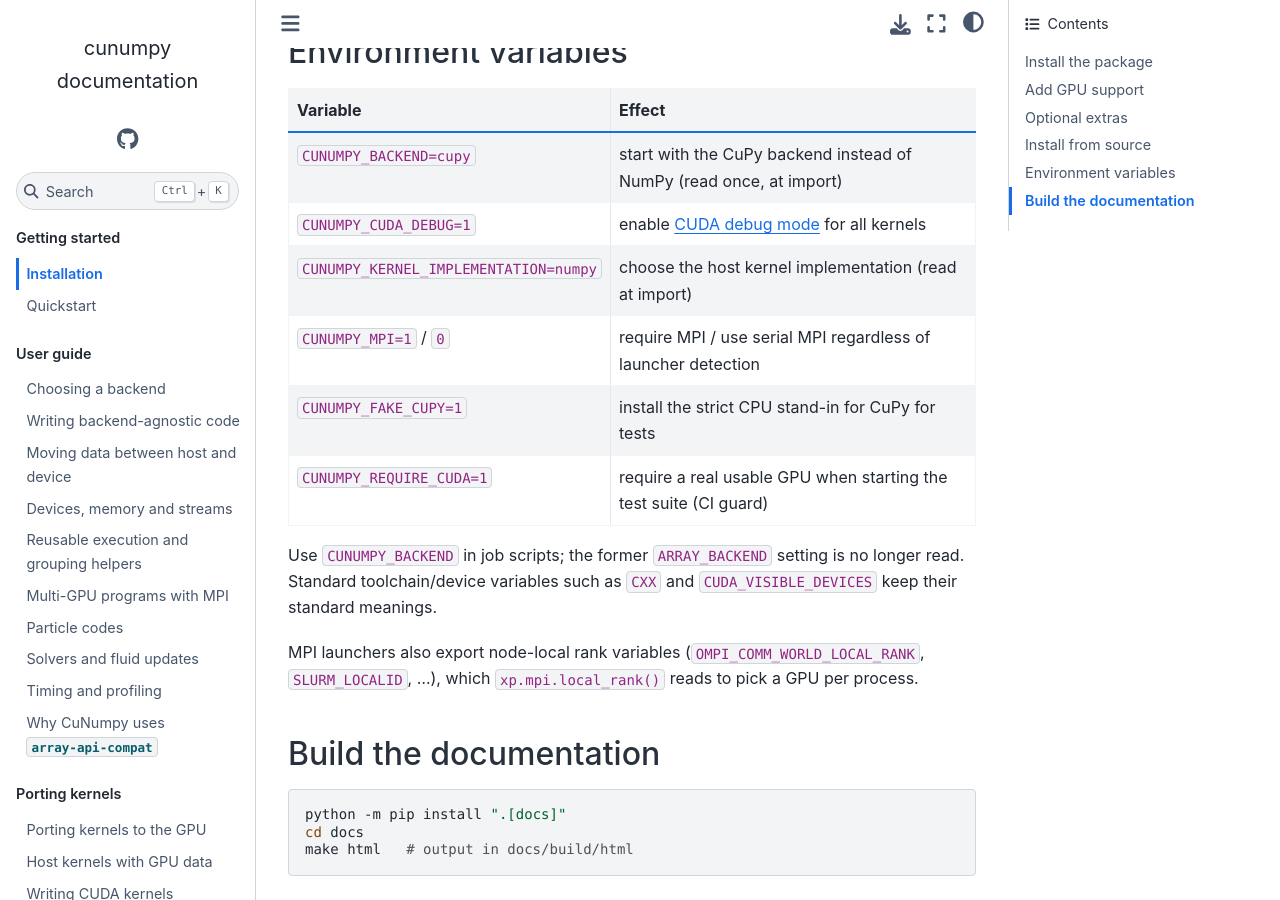
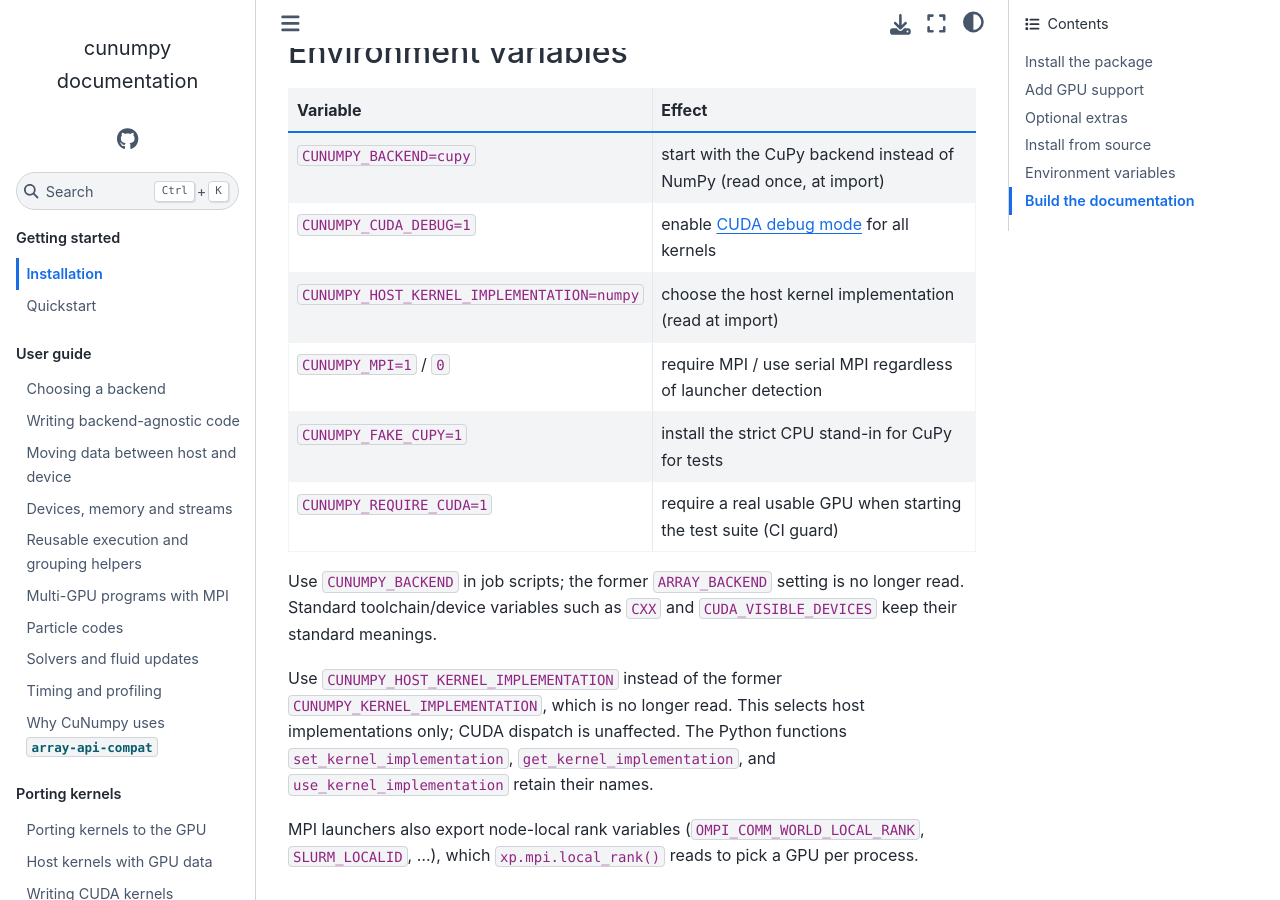
Before and after one commit to max-models/cunumpy, a Sphinx documentation site: the page built from docs/source/installation.md, in a window 1280 px wide and 900 px high, scrolled down 1666 px. Built offline with Sphinx 7.4.7 and the Sphinx Book theme 1.1.4, drawn with Linux system fonts in a browser that asks for light colours.

Commit message:
Renamed CUNUMPY_KERNEL_IMPLEMENTATION to CUNUMPY_HOST_KERNEL_IMPLEMENTATION

```diff
--- a/docs/source/installation.md
+++ b/docs/source/installation.md
@@ -69,7 +69,7 @@ Tests that need a GPU are skipped automatically where CuPy is not functional.
 | --- | --- |
 | `CUNUMPY_BACKEND=cupy` | start with the CuPy backend instead of NumPy (read once, at import) |
 | `CUNUMPY_CUDA_DEBUG=1` | enable [CUDA debug mode](kernels/debugging.md) for all kernels |
-| `CUNUMPY_KERNEL_IMPLEMENTATION=numpy` | choose the host kernel implementation (read at import) |
+| `CUNUMPY_HOST_KERNEL_IMPLEMENTATION=numpy` | choose the host kernel implementation (read at import) |
 | `CUNUMPY_MPI=1` / `0` | require MPI / use serial MPI regardless of launcher detection |
 | `CUNUMPY_FAKE_CUPY=1` | install the strict CPU stand-in for CuPy for tests |
 | `CUNUMPY_REQUIRE_CUDA=1` | require a real usable GPU when starting the test suite (CI guard) |
@@ -77,6 +77,12 @@ Tests that need a GPU are skipped automatically where CuPy is not functional.
 Use `CUNUMPY_BACKEND` in job scripts; the former `ARRAY_BACKEND` setting is no
 longer read. Standard toolchain/device variables such as `CXX` and
 `CUDA_VISIBLE_DEVICES` keep their standard meanings.
+
+Use `CUNUMPY_HOST_KERNEL_IMPLEMENTATION` instead of the former
+`CUNUMPY_KERNEL_IMPLEMENTATION`, which is no longer read. This selects host
+implementations only; CUDA dispatch is unaffected. The Python functions
+`set_kernel_implementation`, `get_kernel_implementation`, and
+`use_kernel_implementation` retain their names.
 
 MPI launchers also export node-local rank variables (`OMPI_COMM_WORLD_LOCAL_RANK`,
 `SLURM_LOCALID`, ...), which `xp.mpi.local_rank()` reads to pick a GPU per process.
```
Also changed, not shown: CHANGELOG.md (+6 -0 lines), docs/source/api.md (+1 -1 lines), docs/source/kernels/dispatch.md (+2 -2 lines), src/cunumpy/LLM_GUIDE.md (+1 -1 lines), 2 other files.
